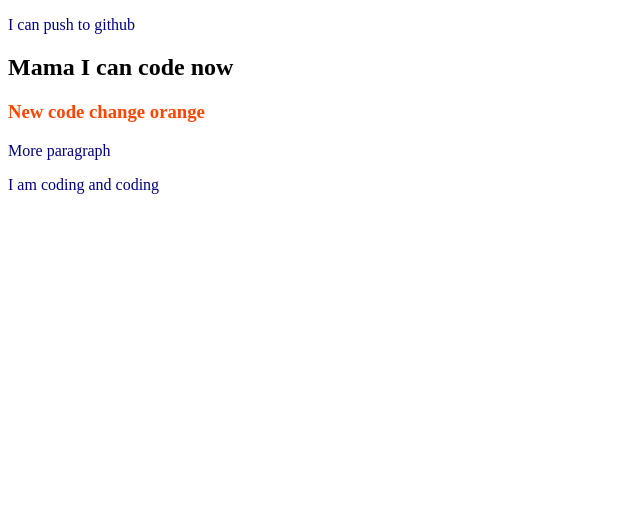
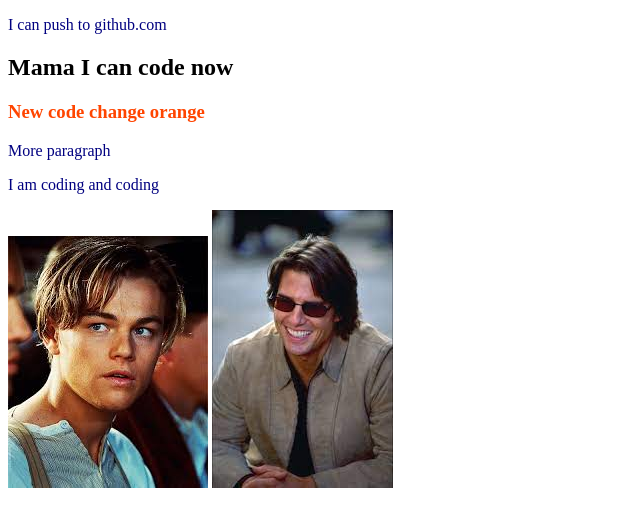
Before and after one commit to zahidshihab7122/my-second-repo, a plain HTML site: page index.html in a window 1280 px wide. Shown: the whole page, without its empty margins (0-640 px from the left). Drawn offline with Linux system fonts and the light colour scheme.

Commit message:
image added

```diff
--- a/index.html
+++ b/index.html
@@ -7,10 +7,12 @@
     <link rel="stylesheet" href="style.css">
 </head>
 <body>
-    <p>I can push to github</p>
+    <p>I can push to github.com</p>
     <h2>Mama I can code now</h2>
     <h3>New code change orange</h3>
     <p>More paragraph</p>
     <p>I am coding and coding</p>
+    <img src="Dicap.jpeg" alt="">
+    <img src="Tom cruise.jpeg" alt="">
 </body>
 </html>
```
Also changed, not shown: Ariana.webp (added), Dicap.jpeg (added), Tom cruise.jpeg (added).
